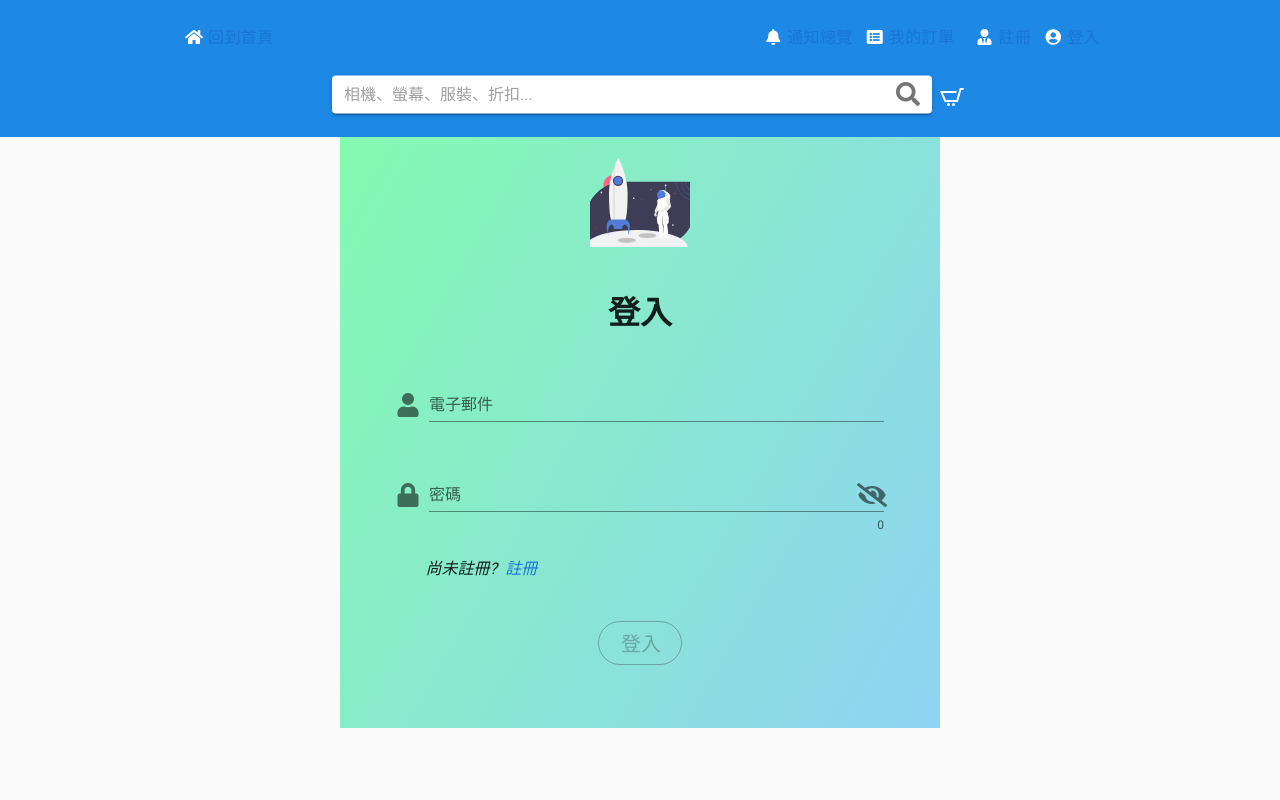
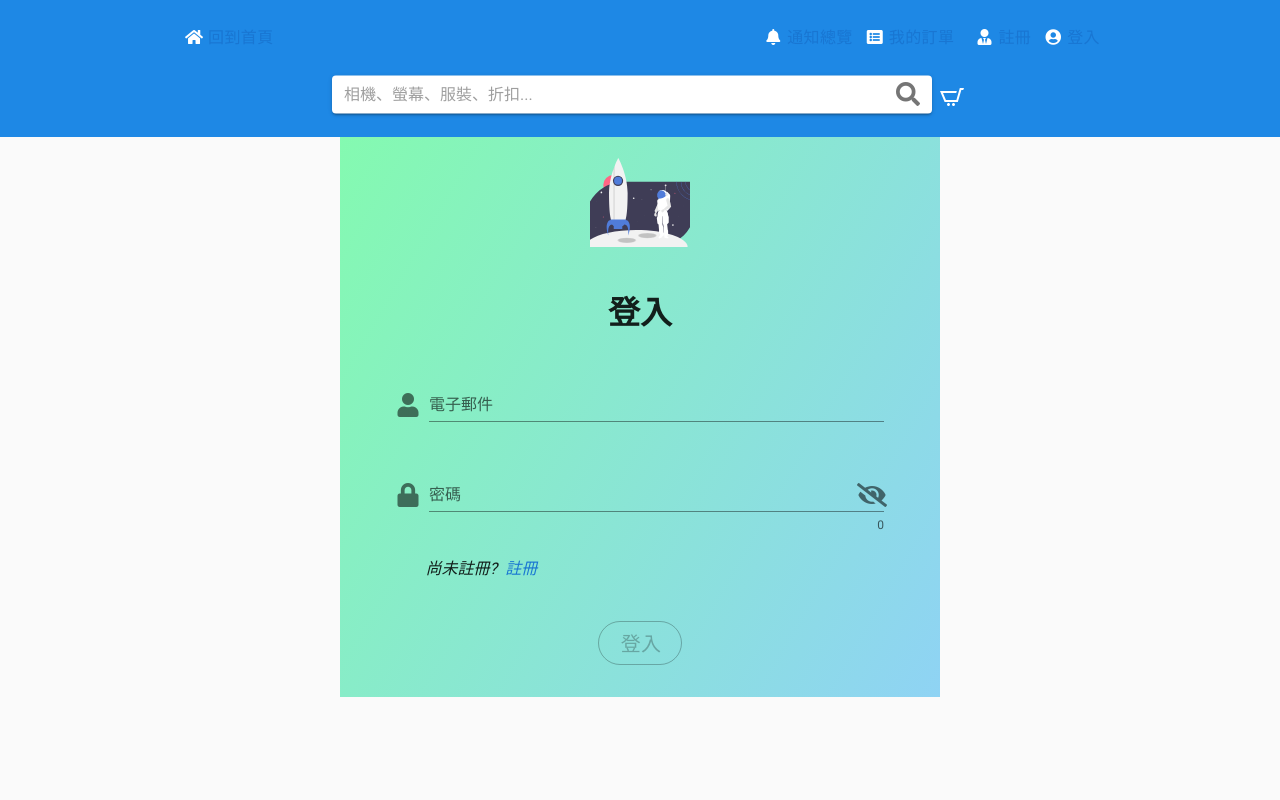
Before and after one commit to Andy-Ho8872/e-commerce-site-front-end, a Nuxt app: page /Auth/login in a window 1280 px wide. Shown: the top 800 px of the page. Built offline with nearby package versions, Linux system fonts and the light colour scheme.

Commit message:
update form height property

```diff
--- a/pages/Auth/login.vue
+++ b/pages/Auth/login.vue
@@ -122,7 +122,6 @@ export default {
     position: relative;
     background-image: linear-gradient(120deg, #84fab0 0%, #8fd3f4 100%);
     max-width: 600px;
-    height: 600px;
 }
 .error_msg {
     position: absolute;
```
